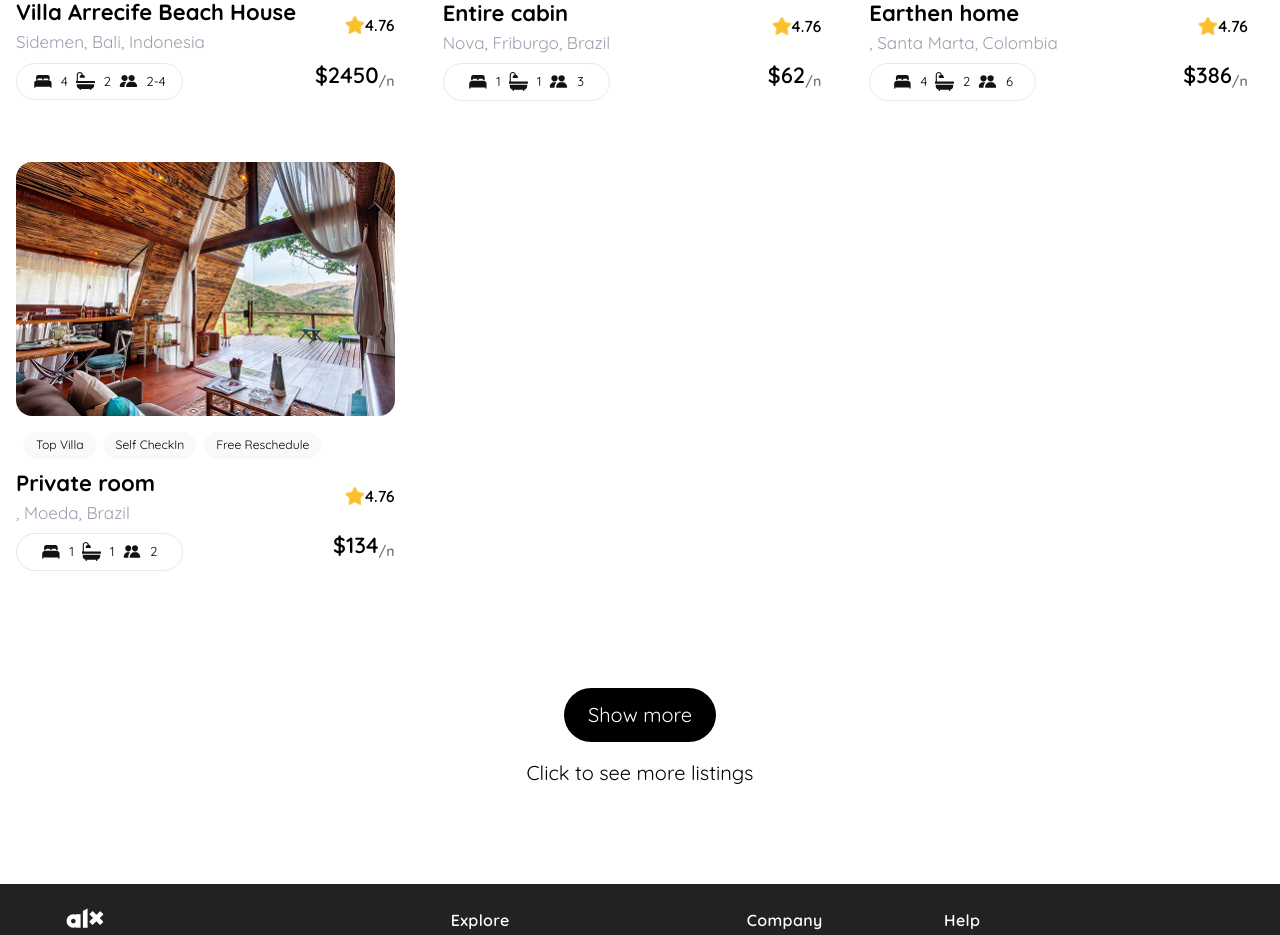
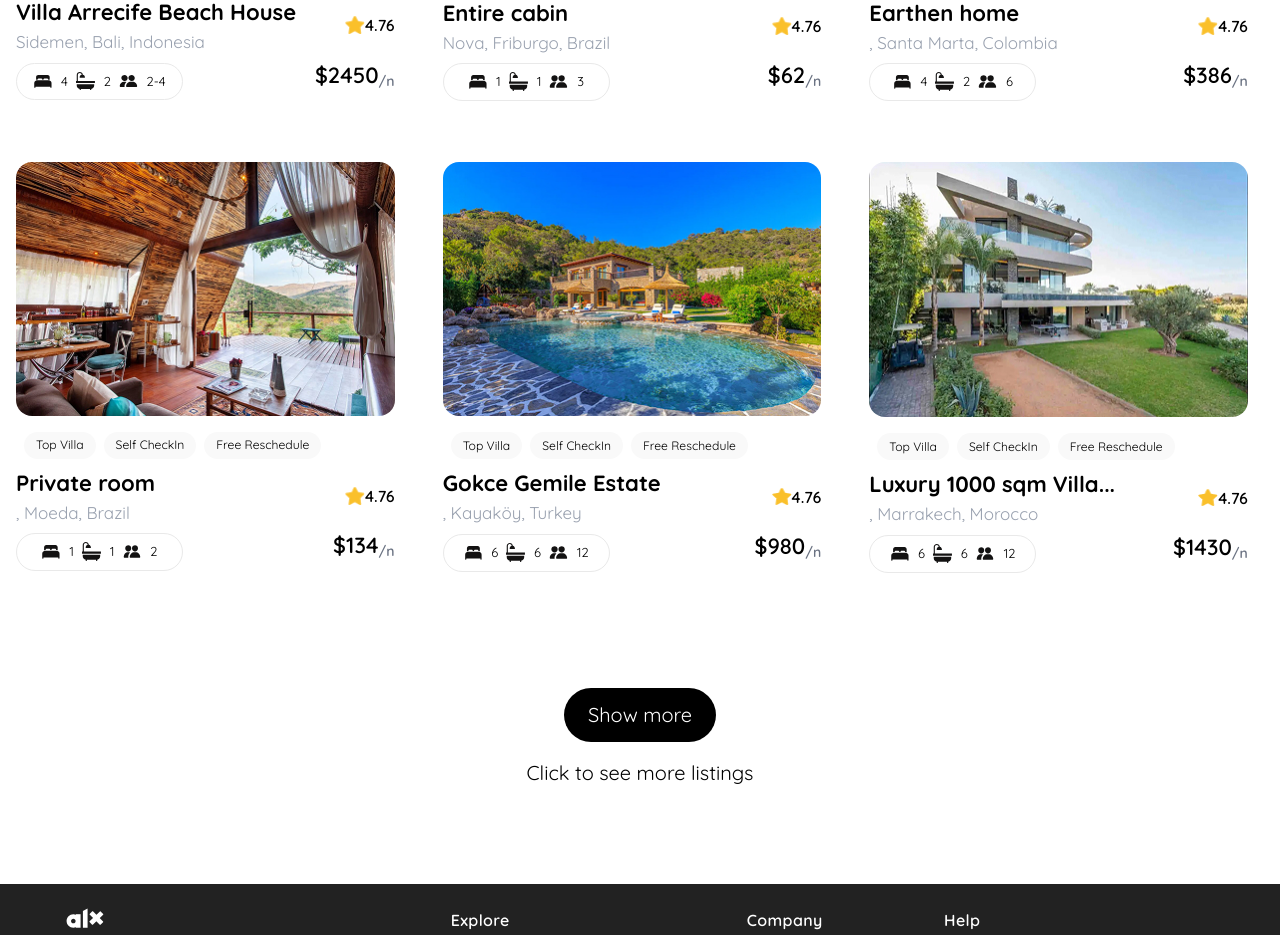
Before and after one commit to smileTTP/alx-listing-app-01, a Next.js app: page / in a window 1280 px wide. Shown: the part 1040-1975 px from the top of the page. Built offline with nearby package versions, Linux system fonts and the light colour scheme.

Commit message:
added more cards

```diff
--- a/constants/index.ts
+++ b/constants/index.ts
@@ -98,44 +98,44 @@ export const PROPERTYLISTINGSAMPLE: PropertyProps [] = [
     discount: "15",
     description: ""
   },
-  // {
-  //   name: "Riverside Cabin",
-  //   address: {
-  //     state: "Queenstown",
-  //     city: "Otago",
-  //     country: "New Zealand"
-  //   },
-  //   rating: 4.77,
-  //   category: ["Riverside", "Private Dock", "Free Kayaks"],
-  //   price: 2800,
-  //   offers: {
-  //     bed: "3",
-  //     shower: "2",
-  //     occupants: "4-6"
-  //   },
-  //   image: "https://example.com/image5.jpg",
-  //   discount: "20",
-  //   description: ""
-  // },
-  // {
-  //   name: "Modern Beachfront Villa",
-  //   address: {
-  //     state: "Sidemen",
-  //     city: "Bali",
-  //     country: "Indonesia"
-  //   },
-  //   rating: 4.95,
-  //   category: ["Beachfront", "Private Pool", "Chef Service"],
-  //   price: 5000,
-  //   offers: {
-  //     bed: "5",
-  //     shower: "4",
-  //     occupants: "8-10"
-  //   },
-  //   image: "https://example.com/image6.jpg",
-  //   discount: "",
-  //   description: ""
-  // },
+  {
+    name: "Gokce Gemile Estate",
+    address: {
+      state: "",
+      city: "Kayaköy",
+      country: "Turkey"
+    },
+    rating: 4.76,
+    category: ["Top Villa", "Self CheckIn", "Free Reschedule"],
+    price: 980,
+    offers: {
+      bed: "6",
+      shower: "6",
+      occupants: "12"
+    },
+    image: "/assets/images/Image 6.jpg",
+    discount: "20",
+    description: ""
+  },
+  {
+    name: "Luxury 1000 sqm Villa...",
+    address: {
+      state: "",
+      city: "Marrakech",
+      country: "Morocco"
+    },
+    rating: 4.76,
+    category: ["Top Villa", "Self CheckIn", "Free Reschedule"],
+    price: 1430,
+    offers: {
+      bed: "6",
+      shower: "6",
+      occupants: "12"
+    },
+    image: "/assets/images/Image 7.jpg",
+    discount: "",
+    description: ""
+  },
   // {
   //   name: "Lakeside Chalet",
   //   address: {
```
